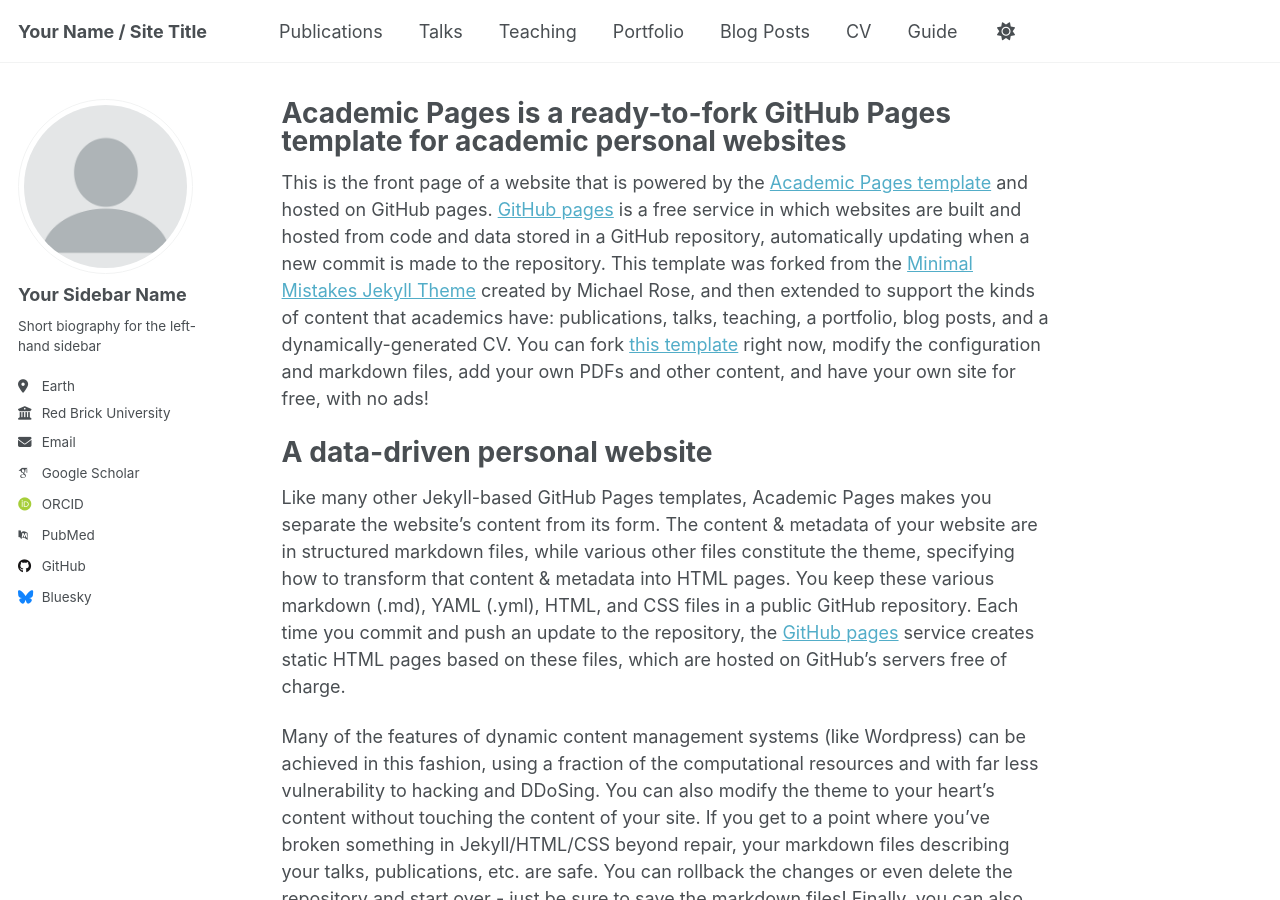
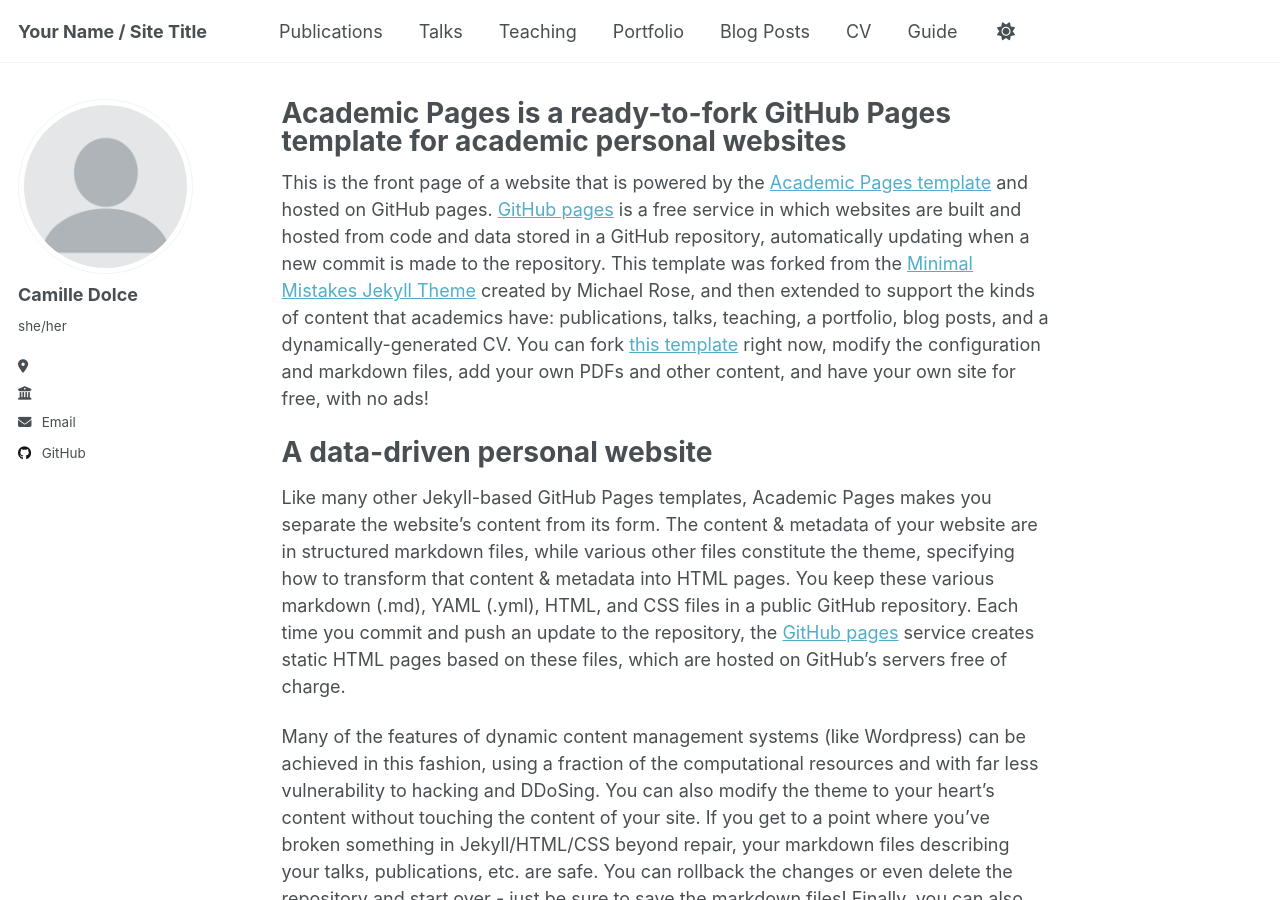
Before and after one commit to camilledolce/camilledolce, a Jekyll site: the page built from _pages/about.md, in a window 1280 px wide and 900 px high. Built offline with Jekyll 4.4.1, drawn with Linux system fonts in a browser that asks for light colours; some web fonts are replaced.

Commit message:
Update _config.yml

```diff
--- a/_config.yml
+++ b/_config.yml
@@ -23,21 +23,21 @@ repository               : "academicpages/academicpages.github.io"
 author:
   # Biographic information
   avatar           : "profile.png"
-  name             : "Your Sidebar Name"
-  pronouns         : # example: "she/her"
-  bio              : "Short biography for the left-hand sidebar"
-  location         : "Earth"
-  employer         : "Red Brick University"
+  name             : "Camille Dolce"
+  pronouns         : "she/her"
+  bio              : ""
+  location         : ""
+  employer         : ""
   uri              : # URL
-  email            : "none@example.org"
+  email            : ""
 
   # Academic websites
   arxiv            : # URL - Update with the correct link to your profile
-  googlescholar    : "https://scholar.google.com/citations?user=PS_CX0AAAAAJ"
+  googlescholar    : #"https://scholar.google.com/citations?user=PS_CX0AAAAAJ"
   impactstory      : # URL
-  orcid            : "http://orcid.org/yourorcidurl"
+  orcid            : #"http://orcid.org/yourorcidurl"
   semantic         : # URL
-  pubmed           : "https://www.ncbi.nlm.nih.gov/pubmed/?term=john+snow"
+  pubmed           : #"https://www.ncbi.nlm.nih.gov/pubmed/?term=john+snow"
   researchgate     : # URL
   scopus           : # URL
 
@@ -50,7 +50,7 @@ author:
   stackoverflow    : # User number or user number and name (i.e., use "1" or "1/jeff-atwood")
 
   # Social media
-  bluesky          : "bsky.app" # Replace this with you Bluesky username
+  bluesky          : #"bsky.app" # Replace this with you Bluesky username
   facebook         : # Username
   flickr           : # Username
   foursquare       : # Username
```
